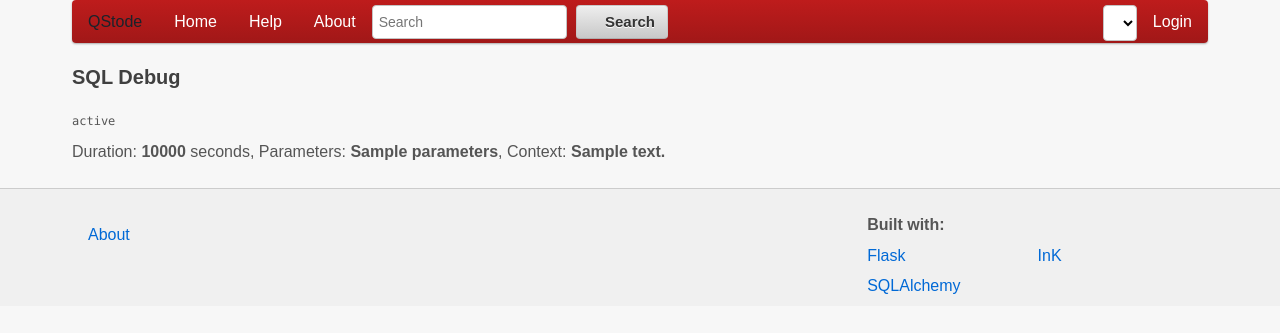
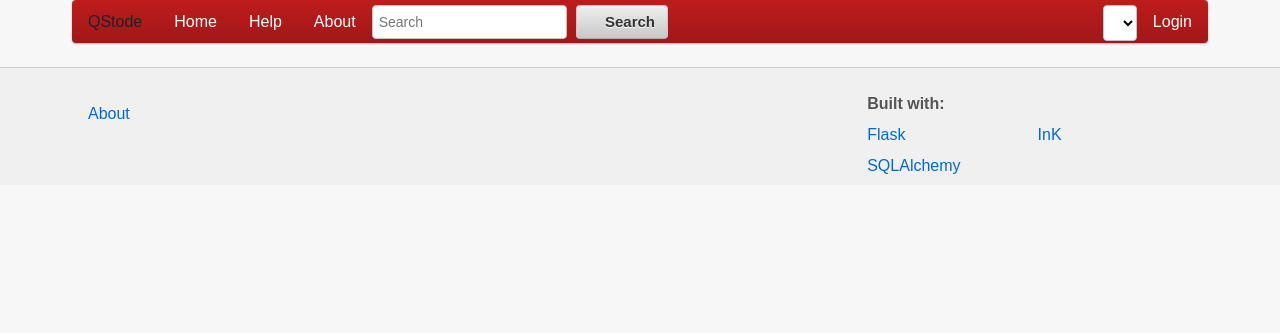
Before and after one commit to piger/qstode, a Python web app: template qstode/templates/close.html in a window 1280 px wide. Shown: the top 333 px of the page. Run offline with Jinja, Linux system fonts and the light colour scheme; the template is opened without the code that fills it: most values are stand-ins (such as "Sample title", 1, 10 or a date in 2020); form fields are guessed from the names that the template uses; lists and menus that the app fills with data are empty; some web fonts are replaced.

Commit message:
only show SQL debug queries when SQLDEBUG is True

```diff
--- a/qstode/templates/footer.html
+++ b/qstode/templates/footer.html
@@ -1,4 +1,4 @@
-{% if debug_queries %}
+{% if config.SQLDEBUG and debug_queries %}
 
   <div id="sqla-debug" class="ink-grid">
     <h5>SQL Debug</h5>
```
